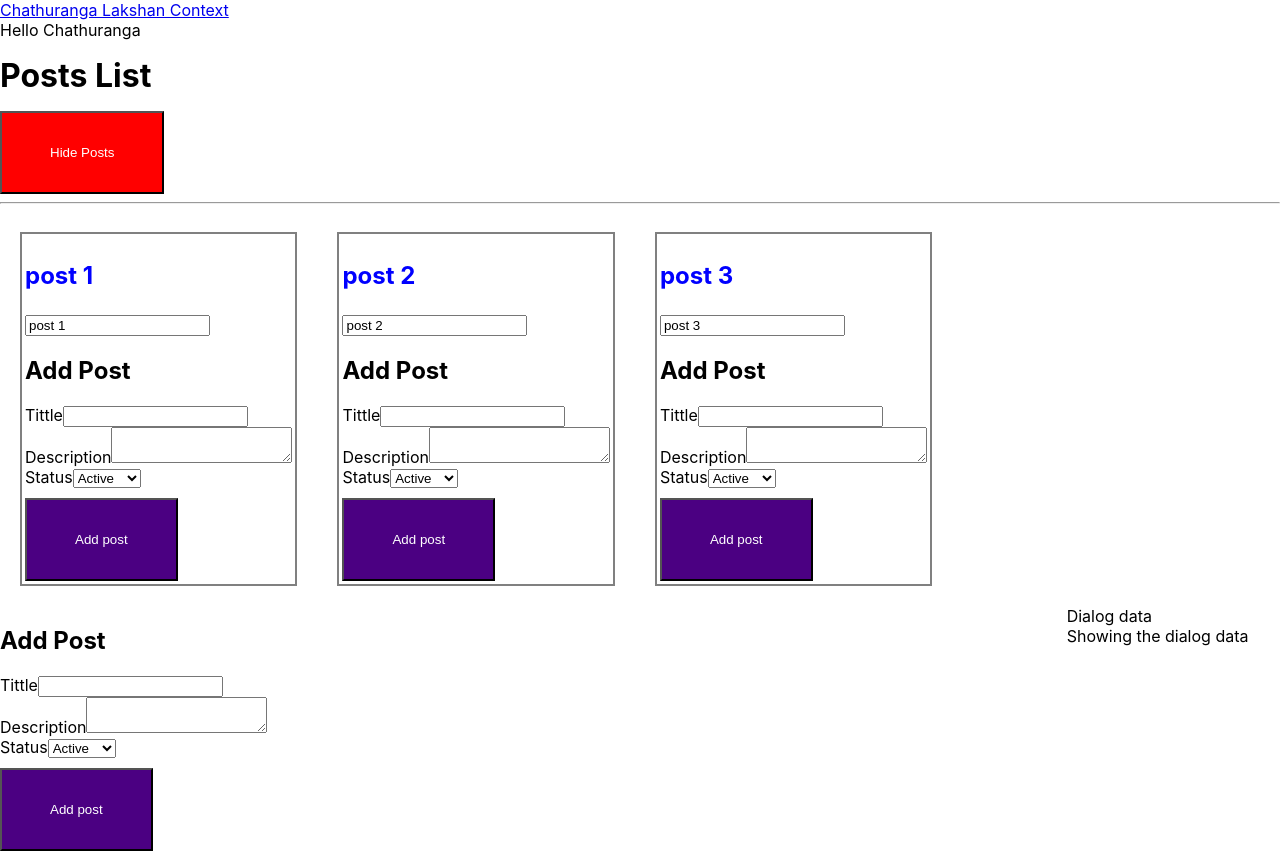
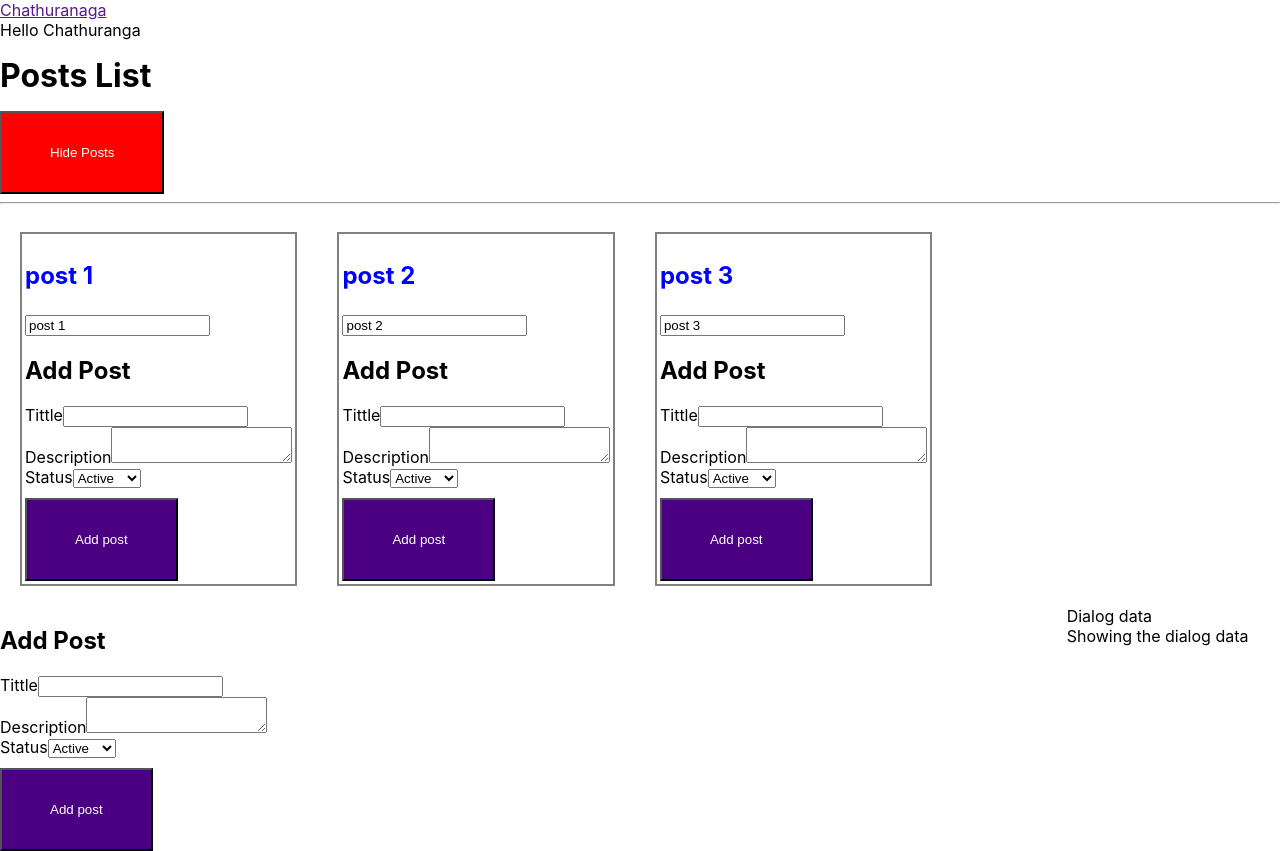
Before and after one commit to ChandareLC/ReactTutorials, a React (Create React App) app in the folder my-app/: page / in a window 1280 px wide. Built offline with nearby package versions, Linux system fonts and the light colour scheme.

Commit message:
using the composition way

```diff
--- a/my-app/src/App.js
+++ b/my-app/src/App.js
@@ -6,6 +6,7 @@ import Post from "./Component/Post/post";
 import Sidebar from "./Component/SideBar/sidebar";
 import ButtonContext from "./Component/Context/buttonContext";
 import UserContext from "./Component/Context/UserContext";
+import Navigation from "./Component/Navigation/navigation";
 
 
 function App() {
@@ -19,11 +20,14 @@ function App() {
     <div className="container mx-auto">
         <div className='flex'>
             <div className='w-1/5'>
-           <ButtonContext.Provider value='Chathuranga Lakshan Context'>
-               <UserContext.Provider value={userData}>
-                <Sidebar />
-               </UserContext.Provider>
-           </ButtonContext.Provider>
+                <Sidebar>
+                    <Navigation>
+                        <div>
+                            <a href="">Chathuranaga</a>
+                            <div>{userData.greet()}</div>
+                        </div>
+                    </Navigation>
+                </Sidebar>
             </div>
        <div className='w-4/5'>
              <Post/>
--- a/my-app/src/Component/Navigation/navigation.js
+++ b/my-app/src/Component/Navigation/navigation.js
@@ -7,19 +7,7 @@ export  default  class Navigation extends  Component{
     render() {
         return (
         <div>
-            <ButtonContext.Consumer>
-                {(value) => {
-                    return <div><a href='#'>{value}</a>
-                        <UserContext.Consumer>
-                            {(userValue) => {
-                                return <div>{userValue.greet()} </div>
-                            }
-                            }
-                        </UserContext.Consumer>
-                    </div>
-                }}
-            </ButtonContext.Consumer>
-
+            {this.props.children}
 
         </div>
         );
--- a/my-app/src/Component/SideBar/sidebar.js
+++ b/my-app/src/Component/SideBar/sidebar.js
@@ -3,8 +3,11 @@ import Navigation from "../Navigation/navigation";
 
 export default class Sidebar extends Component{
     render() {
-        return <div>
-          <Navigation />
-        </div>
+        return  (
+            <div>
+                {this.props.children}
+            </div>
+        )
+
     }
 }
```
